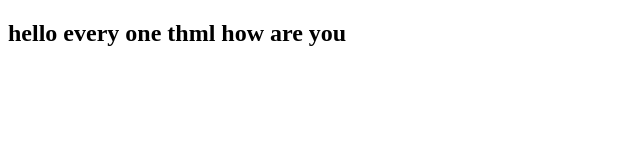
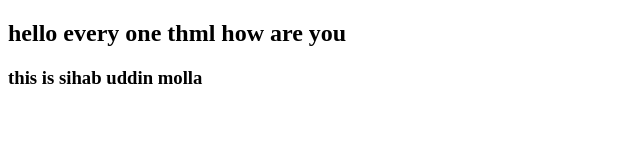
Before and after one commit to SihabMolla11/recap-Git, a plain HTML site: page index.html in a window 1280 px wide. Shown: the whole page, without its empty margins (0-640 px from the left). Drawn offline with Linux system fonts and the light colour scheme.

Commit message:
2 commit

```diff
--- a/index.html
+++ b/index.html
@@ -8,6 +8,7 @@
 <body>
 
 <h2>hello every one thml how are you</h2>
+<h3>this is sihab uddin molla</h3>
 
 
 </body>
```
